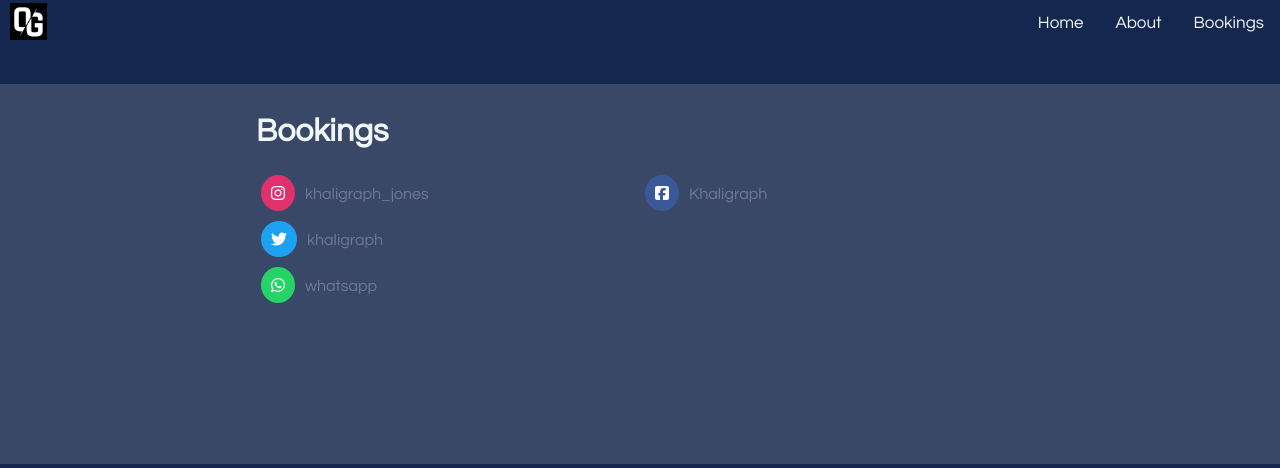
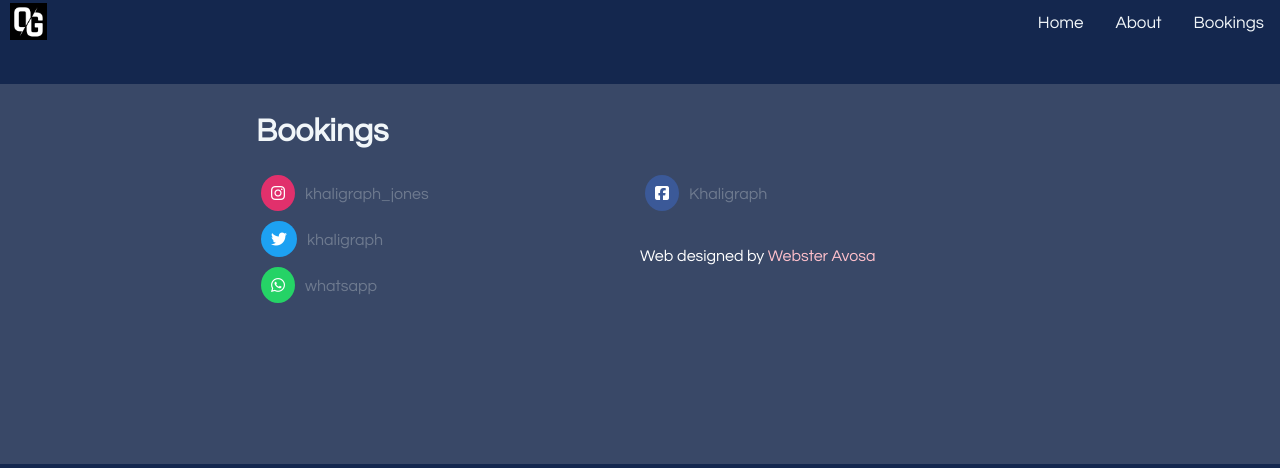
Before and after one commit to avosa/khaligraph, a Django app: template home/templates/home/base.html in a window 1280 px wide. Shown: the top 468 px of the page. Run offline with Django 3.2, Linux system fonts and the light colour scheme; the template is opened without the code that fills it, so the values that code supplies are empty; some libraries are stand-ins or nearby versions.

Commit message:
Modified essentials

```diff
--- a/home/static/home/contact.css
+++ b/home/static/home/contact.css
@@ -23,6 +23,14 @@
 .contact-right{
 	position: absolute;
 	left: 50%;
+}
+
+.design {
+    color: #fff;
+}
+#design{
+  color: pink;
+  font-weigh: bold;
 }
 
 @media screen and (max-width: 600px) {
--- a/home/templates/home/partials/contact.html
+++ b/home/templates/home/partials/contact.html
@@ -11,7 +11,11 @@
 		<div class="contact-right">
 			{% comment %} <a href=""><i class="fa fa-instagram fa-md"></i>Khaligraph Jones</a><br/> {% endcomment %}
 			<a href=""><i class="fa fa-facebook-square fa-md"></i>Khaligraph</a><br/>
-			{% comment %} <a href=""><i class="fa fa-twitter fa-md"></i>Khaligraph</a><br/> {% endcomment %}
+			<br/>
+			<br/>
+		<div class="design">
+		    Web designed by <a href="https://twitter.com/websteravosa"><span id="design">Webster Avosa</span></a><br/>
+		</div>
 		</div>
 	</div>
 </div>
```
